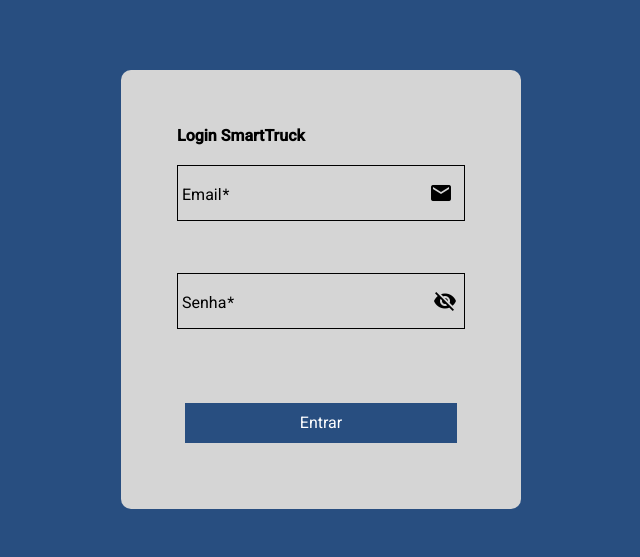
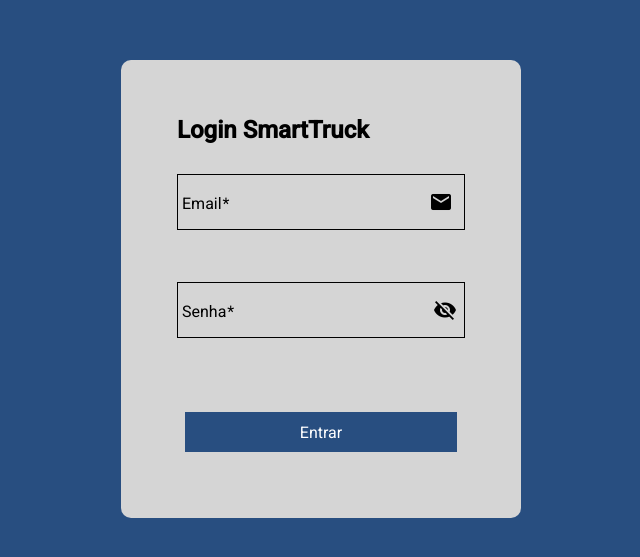
Before and after one commit to PedroDev03/smarttruck, an Angular app: page /login in a window 1280 px wide. Shown: the part 111-668 px from the top of the page, without its empty margins (319-959 px from the left). Built offline with nearby package versions, Linux system fonts and the light colour scheme.

Commit message:
tentativa conexão backend

```diff
--- a/src/app/app.config.ts
+++ b/src/app/app.config.ts
@@ -2,15 +2,15 @@
 
 import { ApplicationConfig } from '@angular/core';
 import { provideRouter } from '@angular/router';
+import { provideHttpClient } from '@angular/common/http'; // 1. IMPORTE AQUI
 
-// 1. Importe suas rotas
 import { routes } from './app.routes';
+import { provideAnimationsAsync } from '@angular/platform-browser/animations/async';
 
 export const appConfig: ApplicationConfig = {
   providers: [
-    // 2. "Forneça" as rotas para a aplicação
-    provideRouter(routes)
-
-    // ...outros providers como provideHttpClient() etc.
+    provideRouter(routes),
+    provideAnimationsAsync(),
+    provideHttpClient() // 2. ADICIONE AQUI
   ]
 };
--- a/src/app/login/login.component.scss
+++ b/src/app/login/login.component.scss
@@ -13,8 +13,10 @@ form{
 
 }
 mat-card-title {
-  text-align: center; // Centraliza o título do card
-  margin-bottom: 20px; // Espaçamento abaixo do título
+  text-align: center;
+  font-size: 24px; // Aumenta o tamanho da fonte do título
+
+  margin-bottom: 30px; // Espaçamento abaixo do título
 }
 .login-card {
   width: 400px;
@@ -23,7 +25,9 @@ mat-card-title {
   background-color: #d5d5d5;
   border-radius: 10px;
 }
-
+input{
+  padding-left: 10px;
+}
 
 form {
   display: flex;
--- a/src/app/login/login.component.ts
+++ b/src/app/login/login.component.ts
@@ -1,6 +1,9 @@
-import { Component } from '@angular/core';
+import { Component, inject } from '@angular/core';
 import { CommonModule } from '@angular/common';
 import { FormBuilder, FormGroup, Validators, ReactiveFormsModule } from '@angular/forms';
+import { Router } from '@angular/router'; // 1. Importe o Router para navegar
+import { HttpErrorResponse } from '@angular/common/http';
+import { AuthService, UserResponse } from '../services/auth.service';
 
 // Importações do Angular Material
 import { MatCardModule } from '@angular/material/card';
@@ -27,29 +30,46 @@ import { MatIconModule } from '@angular/material/icon';
 })
 export class LoginComponent {
   loginForm: FormGroup;
-  hidePassword = true; // Controla a visibilidade da senha
+  hidePassword = true;
 
-  // 2. Injete o FormBuilder para criar o formulário
-  constructor(private fb: FormBuilder) {
+  // 3. Injete o FormBuilder, seu AuthService e o Router
+  private fb = inject(FormBuilder);
+  private authService = inject(AuthService);
+  private router = inject(Router);
+
+  constructor() {
     this.loginForm = this.fb.group({
-      // 3. Defina os campos e suas validações
       email: ['', [Validators.required, Validators.email]],
-      password: ['', [Validators.required, Validators.minLength(6)]]
+      password: ['', [Validators.required]]
     });
   }
 
-  // 4. Método chamado quando o formulário é enviado
+  // 4. Modifique o método onSubmit para chamar o serviço
   onSubmit(): void {
-    if (this.loginForm.valid) {
-      console.log('Formulário enviado!');
-      console.log('Dados:', this.loginForm.value);
-      // Aqui você colocaria a lógica para autenticar com um backend
-    } else {
-      console.log('Formulário inválido.');
+    if (this.loginForm.invalid) {
+      return;
     }
+
+    this.authService.login(this.loginForm.value).subscribe({
+      // 3. ADICIONE O TIPO UserResponse AQUI
+      next: (response: UserResponse) => {
+        console.log('Login bem-sucedido!', response);
+        alert(`Login realizado com sucesso! Bem-vindo, ${response.email}`);
+        this.router.navigate(['/chamados']);
+      },
+      // 4. ADICIONE O TIPO HttpErrorResponse AQUI
+      error: (err: HttpErrorResponse) => {
+        console.error('Erro no login:', err);
+        // Podemos até verificar o status do erro
+        if (err.status === 401) {
+          alert('Email ou senha incorretos. Tente novamente.');
+        } else {
+          alert('Ocorreu um erro inesperado. Tente novamente mais tarde.');
+        }
+      }
+    });
   }
 
-  // Método para alternar a visibilidade da senha
   togglePasswordVisibility(): void {
     this.hidePassword = !this.hidePassword;
   }
--- /dev/null
+++ b/src/app/services/auth.service.ts
@@ -0,0 +1,33 @@
+import { Injectable, inject } from '@angular/core';
+import { HttpClient } from '@angular/common/http';
+import { Observable } from 'rxjs';
+
+// Interface para os dados que o backend retorna com sucesso
+export interface UserResponse {
+  id: number;
+  email: string;
+}
+
+// Interface para as credenciais que enviamos para o backend
+export interface LoginCredentials {
+  email: string;
+  password: any;
+}
+
+@Injectable({
+  providedIn: 'root'
+})
+export class AuthService {
+  private http = inject(HttpClient);
+  private apiUrl = 'http://localhost:8080/api/auth';
+
+  constructor() { }
+
+  /**
+   * ✅ GARANTA QUE ESTE MÉTODO EXISTA E ESTEJA SALVO!
+   * Envia as credenciais para o endpoint de login da API.
+   */
+  login(credentials: LoginCredentials): Observable<UserResponse> {
+    return this.http.post<UserResponse>(`${this.apiUrl}/login`, credentials);
+  }
+}
```
Also changed, not shown: 1 other file (tests, documents, lock files or other folders).
